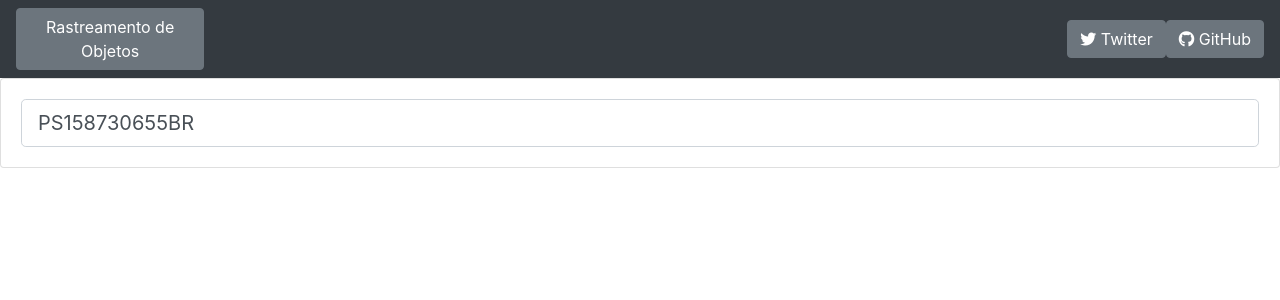
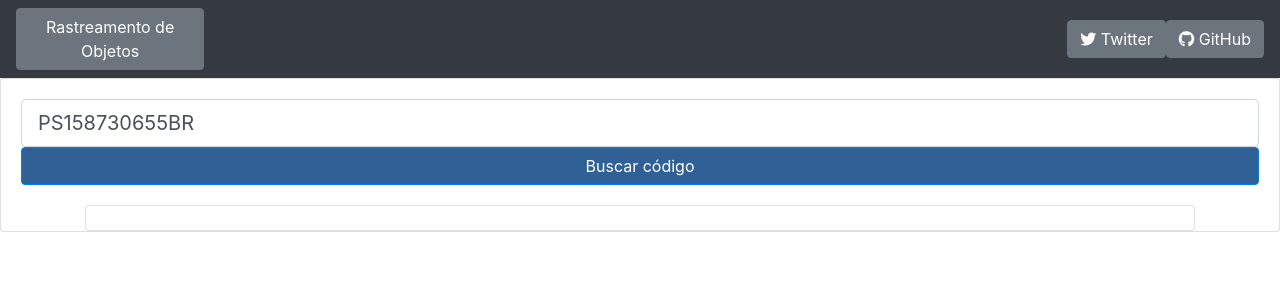
Before and after one commit to edilsonborges/react-correios, a React (Create React App) app: page / in a window 1280 px wide. Shown: the top 300 px of the page. Built offline with nearby package versions, Linux system fonts and the light colour scheme.

Commit message:
new components, card object

```diff
--- a/src/App.js
+++ b/src/App.js
@@ -1,15 +1,16 @@
-import React, { Component } from 'react';
-import Header from './components/layout/Header';
-import Body from './components/Body';
-import 'bootstrap/dist/css/bootstrap.min.css';
-import 'fontawesome';
+import React, { Component } from "react";
+import Header from "./components/layout/Header";
+import Body from "./components/Body";
+// import Cards from "./components/Cards";
+import "bootstrap/dist/css/bootstrap.min.css";
+import "fontawesome";
 
 class App extends Component {
   render() {
     return (
-      <div className="conainer">
-        <Header/>
-        <Body/>
+      <div>
+        <Header />
+        <Body />
       </div>
     );
   }
--- a/src/components/Body.js
+++ b/src/components/Body.js
@@ -1,17 +1,27 @@
 import React, { Component } from "react";
-import axios from 'axios';
+import axios from "axios";
+import Card from "./Card";
 
 class Body extends Component {
-  state = {
-    codigo: 'PS158730655BR',
-    // codigo: 'PS153948797BR'
-    // codigo: 'RY155347486CN'
+  constructor(props) {
+    super(props);
+    this.state = {
+      codigo: "PS158730655BR",
+      // codigo: 'PS153948797BR'
+      // codigo:… 'RY155347486CN'
+      card: [{}],
+      showCard: false
+    };
   }
   handleSubmit(e) {
     e.preventDefault();
-    console.log();
-    const request = axios.get(`http://api.edilsonborges.com.br:5000/track/${this.state.codigo}/json`)
-            .then(resp => console.log(resp))
+    axios
+      .get(`http://api.edilsonborges.com.br/track/${this.state.codigo}/json`)
+      .then(resp => {
+        console.log(resp);
+        this.setState({ card: resp, showCard: true });
+      })
+      .catch(err => console.log(err));
   }
 
   handleChange(e) {
@@ -21,12 +31,26 @@ class Body extends Component {
 
   render() {
     return (
-      <form onSubmit={this.handleSubmit.bind(this)} className="card text-center">
+      <form
+        onSubmit={this.handleSubmit.bind(this)}
+        className="card text-center"
+      >
         <div className="card-body">
-          <input name="codigo" className="form-control form-control-lg"
+          <input
+            name="codigo"
+            className="form-control form-control-lg"
             placeholder="Digite o código de rastreio"
-            onChange={this.handleChange.bind(this)} value={this.state.codigo} />
+            onChange={this.handleChange.bind(this)}
+            value={this.state.codigo}
+          />
+          <input
+            type="submit"
+            value="Buscar código"
+            style={{ backgroundColor: "#306196" }}
+            className="btn btn-primary btn-block"
+          />
         </div>
+        <Card value={this.state.card} />
       </form>
     );
   }
--- /dev/null
+++ b/src/components/Card.js
@@ -0,0 +1,19 @@
+import React, { Component } from "react";
+
+class Card extends Component {
+  render() {
+    const { card } = this.props.value;
+    console.log(card);
+    return (
+      <div>
+        <div className="container">
+          <ul className="list-group">
+            <li className="list-group-item">{card ? card.statusText : ""}</li>
+          </ul>
+        </div>
+      </div>
+    );
+  }
+}
+
+export default Card;
--- /dev/null
+++ b/src/components/Cards.js
@@ -0,0 +1,14 @@
+import React, { Component } from "react";
+import Card from "./Card";
+
+class Cards extends Component {
+  render() {
+    return (
+      <div className="card" style={{ width: 450, marginLeft: 20, padding: 5 }}>
+        <Card />
+      </div>
+    );
+  }
+}
+
+export default Cards;
```
